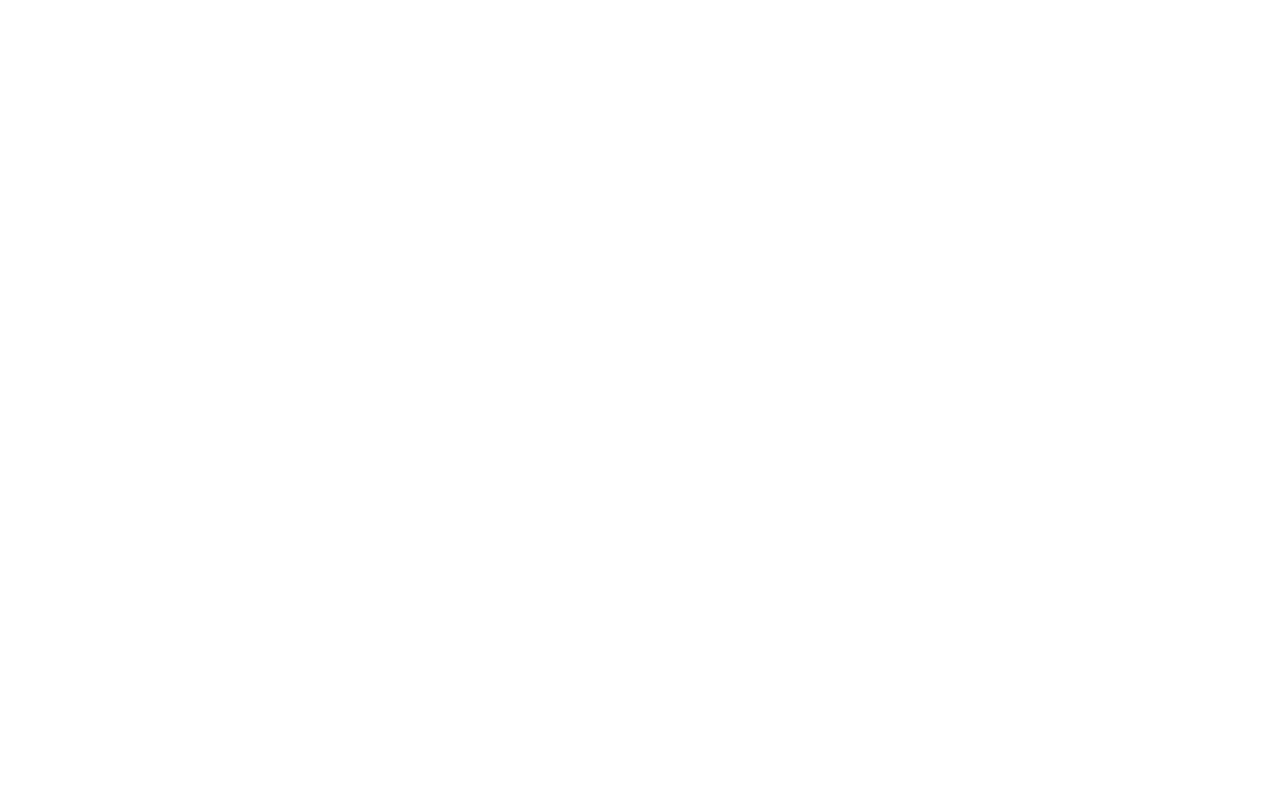
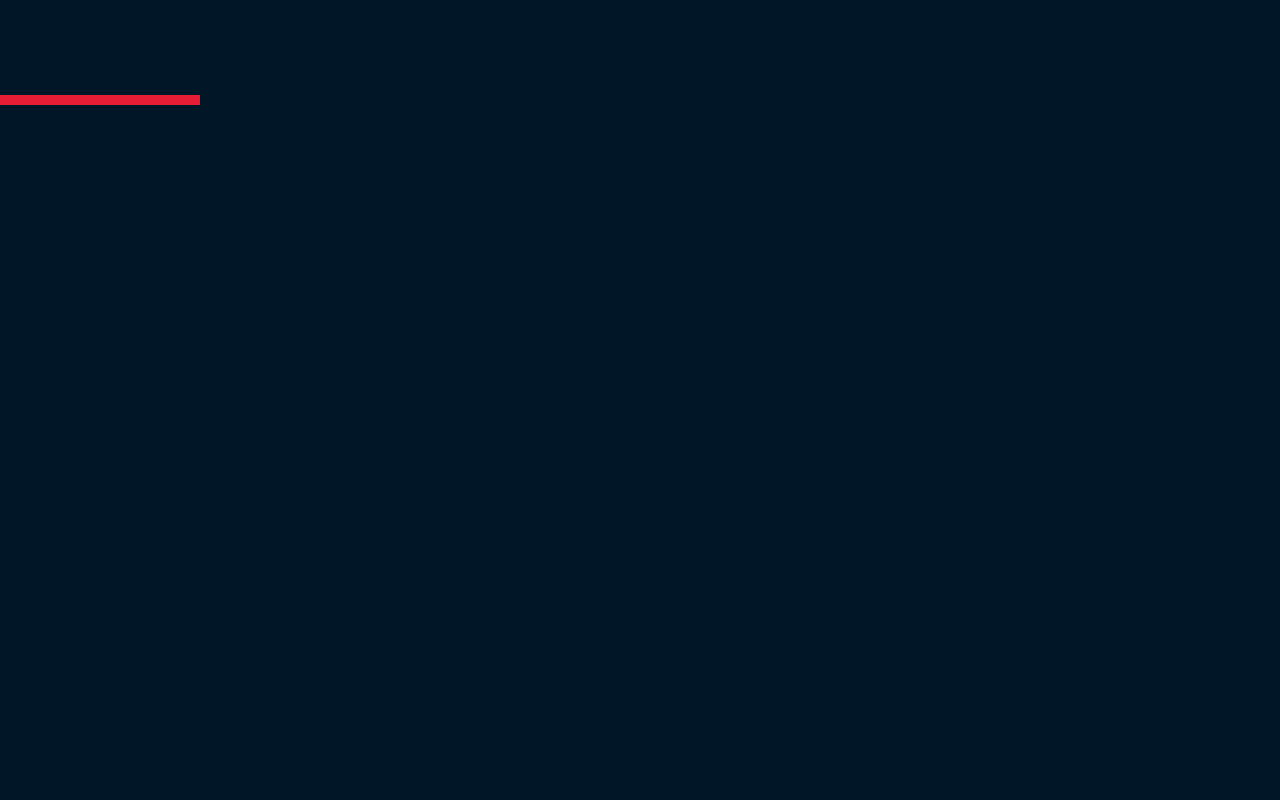
Before and after one commit to ki8yk8/lumen, a website built with Vite: page index.html in a window 1280 px wide. Built offline with nearby package versions, Linux system fonts and the light colour scheme.

Commit message:
creates the background and adds color constants in framework

```diff
--- a/index.html
+++ b/index.html
@@ -5,6 +5,16 @@
 		<link rel="icon" type="image/svg+xml" href="/vite.svg" />
 		<meta name="viewport" content="width=device-width, initial-scale=1.0" />
 		<title>Lumen | A light game in my own engine</title>
+		<style>
+			*, html, body {
+				margin: 0;
+				padding: 0;
+				box-sizing: border-box;
+			}
+		</style>
 	</head>
-	<body></body>
+	<body>
+		<canvas id="game-canvas"></canvas>
+		<script type="module" src="/src/main.js"></script>
+	</body>
 </html>
--- a/src/engine/index.js
+++ b/src/engine/index.js
@@ -1,3 +1,4 @@
 import Engine from "./engine";
+export { COLORS } from "./utils";
 
 export default Engine;
--- a/src/engine/utils/colors.js
+++ b/src/engine/utils/colors.js
@@ -1,3 +1,13 @@
+export const COLORS = {
+	BLACK: "#011627",
+	WHITE: "#fdfffc",
+	SKYBLUE: "#2ec4b6",
+	RED: "#e71d36",
+	ORANGE: "#ff9f1c",
+	PURPLE: "#7765e3",
+	GREEN: "#20bf55",
+};
+
 export function rgbToHex(...props) {
 	let [r, g, b] = [undefined, undefined, undefined];
 	if (props.length === 3 && props.every((item) => typeof item === "number")) {
@@ -12,7 +22,11 @@ export function rgbToHex(...props) {
 			g = props[0]["g"];
 			b = props[0]["b"];
 		} else {
-			throw new Error(`rgb color object must have keys, r, g, and b, got ${Object.keys(props[0])}`)
+			throw new Error(
+				`rgb color object must have keys, r, g, and b, got ${Object.keys(
+					props[0]
+				)}`
+			);
 		}
 	} else {
 		throw new Error("rgb color must be receive three numbers, or an object");
@@ -50,12 +64,19 @@ export function color(...props) {
 		props[0].startsWith("#")
 	) {
 		//hex color
-		return {color: hexToRgb(props[0])};
+		return { color: hexToRgb(props[0]) };
+	} else if (
+		props.length === 1 &&
+		typeof props[0] === "string" &&
+		props[0] in COLORS
+	) {
+		// one of the predefined color
+		return { color: hexToRgb(COLORS[props[0]]) };
 	} else if (props.length === 1 && typeof props[0] === "object") {
 		// might be {r: value, g: value, b: value}
 		const dict = props[0];
 		if ("r" in dict && "g" in dict && "b" in dict) {
-			return {color: props[0]};
+			return { color: props[0] };
 		} else {
 			throw new Error(
 				`Object passed to color must have keys, r, g and b, got ${Object.keys(
@@ -68,7 +89,7 @@ export function color(...props) {
 		props.every((item) => typeof item === "number")
 	) {
 		//rgb color format
-		return {color: { r: props[0], g: props[1], b: props[2] }};
+		return { color: { r: props[0], g: props[1], b: props[2] } };
 	} else {
 		throw new Error(
 			`color accepts only RGB and Hex color format, got ${props}`
--- a/src/main.js
+++ b/src/main.js
@@ -1,3 +1,15 @@
-import Engine from "./engine";
+import Engine, { COLORS } from "./engine";
 
-const e = new Engine();
+const k = new Engine({
+	width: window.innerWidth,
+	height: window.innerHeight,
+	canvas: document.getElementById("game-canvas"),
+	backgroundColor: COLORS.BLACK,
+});
+
+const boundary_wall = k.add([
+	k.rect(200, 10),
+	k.color("RED"),
+	k.pos(100, 100),
+	k.anchor("center"),
+]);
```
